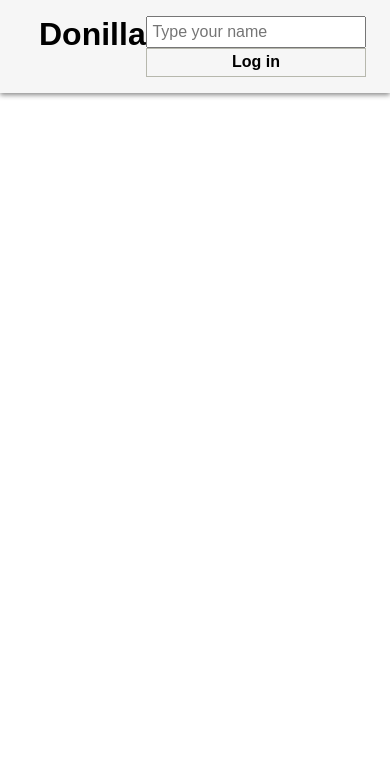
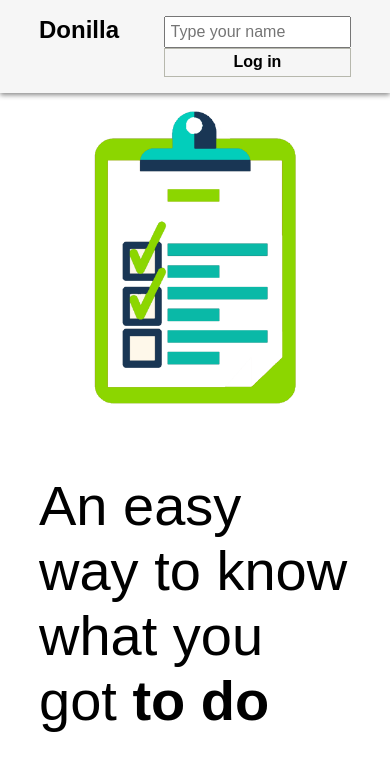
Before and after one commit to Jucesr/donilla, a website: page index.html in a window 390 px wide. Drawn offline with Linux system fonts and the light colour scheme.

Commit message:
Media queries and cover picture.

```diff
--- a/css/styles.css
+++ b/css/styles.css
@@ -75,7 +75,27 @@ body{
   color: rgb(38, 18, 148);
   font-weight: bold;
 }
+/**************************** Cover ***************************/
 
+.cover-content{
+  margin-top: 1.5rem;
+  display: flex;
+}
+
+.cover-content section {
+  width: 50%;
+}
+
+.img-cover img{
+  display: block;
+  margin: 0 auto;
+}
+
+.text-cover h2 {
+  padding-top: 4rem;
+  font-weight: normal;
+  font-size: 5rem;
+}
 
 /**************************** Main ***************************/
 
@@ -219,3 +239,60 @@ body{
   color: white;
   background: rgb(50, 135, 246);
 }
+
+/**************************** Queries ***************************/
+
+@media (max-width: 1200px) {
+  .text-cover h2 {
+    font-size: 4rem;
+  }
+
+  .img-cover img{
+    width: 400px;
+  }
+}
+
+@media (max-width: 992px) {
+  .text-cover h2 {
+    font-size: 3.5rem;
+  }
+
+  .img-cover img{
+    width: 300px;
+  }
+}
+
+@media (max-width: 768px) {
+
+  .cover-content{
+    margin-top: 1rem;
+    flex-direction: column;
+  }
+
+  .cover-content section {
+    width: 100%;
+  }
+
+  .header-title{
+    font-size: 1.5rem;
+  }
+
+  .header-login{
+    width: 60%;
+  }
+
+  .filter{
+    flex-direction: column;
+  }
+
+  .filter select{
+    padding: .5rem;
+  }
+
+  .todo_btn{
+    font-size: 1rem;
+    min-width: 6rem;
+    border-radius: 10px;
+    padding: .5rem;
+  }
+}
--- a/index.html
+++ b/index.html
@@ -10,8 +10,9 @@
     <header class="header">
       <div class="container">
         <div class="header-container">
+
           <h1 class="header-title">Donilla</h1>
-          <!-- <p>A todo app made with vanilla javascript, html and css. This app was made to prove my knowledge in basic web</p> -->
+
           <section class="header-login">
             <div class="log_in" id="log_in">
               <input class="username_input" type="text" name="username_input" placeholder="Type your name">
@@ -37,6 +38,18 @@
 
 
       <div class="container">
+
+        <div class="cover-content" id="cover">
+          <section class="img-cover">
+              <img src="img/todo.png" alt="">
+          </section>
+
+          <section class="text-cover">
+            <h2>An easy way to know what you got <strong>to do</strong></h2>
+          </section>
+        </div>
+
+
         <div class="main-content" id="todos_main" class="">
 
           <section class="filter">
--- a/js/index.js
+++ b/js/index.js
@@ -17,6 +17,7 @@ var DOM__todo_list = document.getElementById('todo_list');
 var DOM__error_message = document.getElementById('error_message');
 var DOM__error_container = document.getElementById('error-container');
 var DOM__todos_main = document.getElementById('todos_main');
+var DOM__cover = document.getElementById('cover');
 var DOM__add_todo_btn = document.getElementById('add_todo_btn');
 var DOM__save_todo_form = document.getElementById('save_todo_form');
 var DOM__log_in = document.getElementById('log_in');
@@ -47,6 +48,7 @@ function renderUserInfo(){
 function renderTodoList(){
 
   DOM__todos_main.style.display = 'block';
+  DOM__cover.style.display = 'none';
 
   var todos = state.todos;
 
@@ -68,6 +70,7 @@ function renderTodoList(){
     }
   }else{
     DOM__todos_main.style.display = 'none';
+    DOM__cover.style.display = 'flex';
   }
 
 
```
Also changed, not shown: img/todo.png (added).
